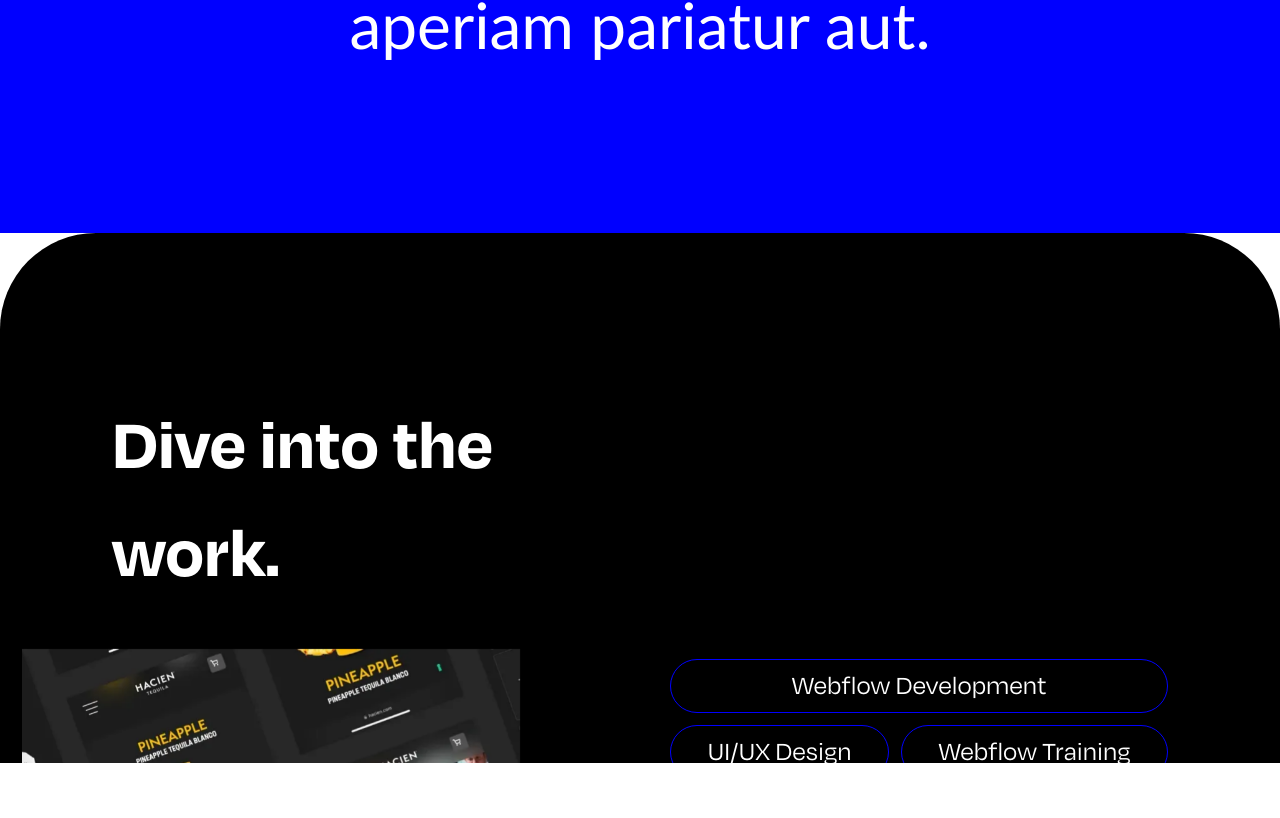
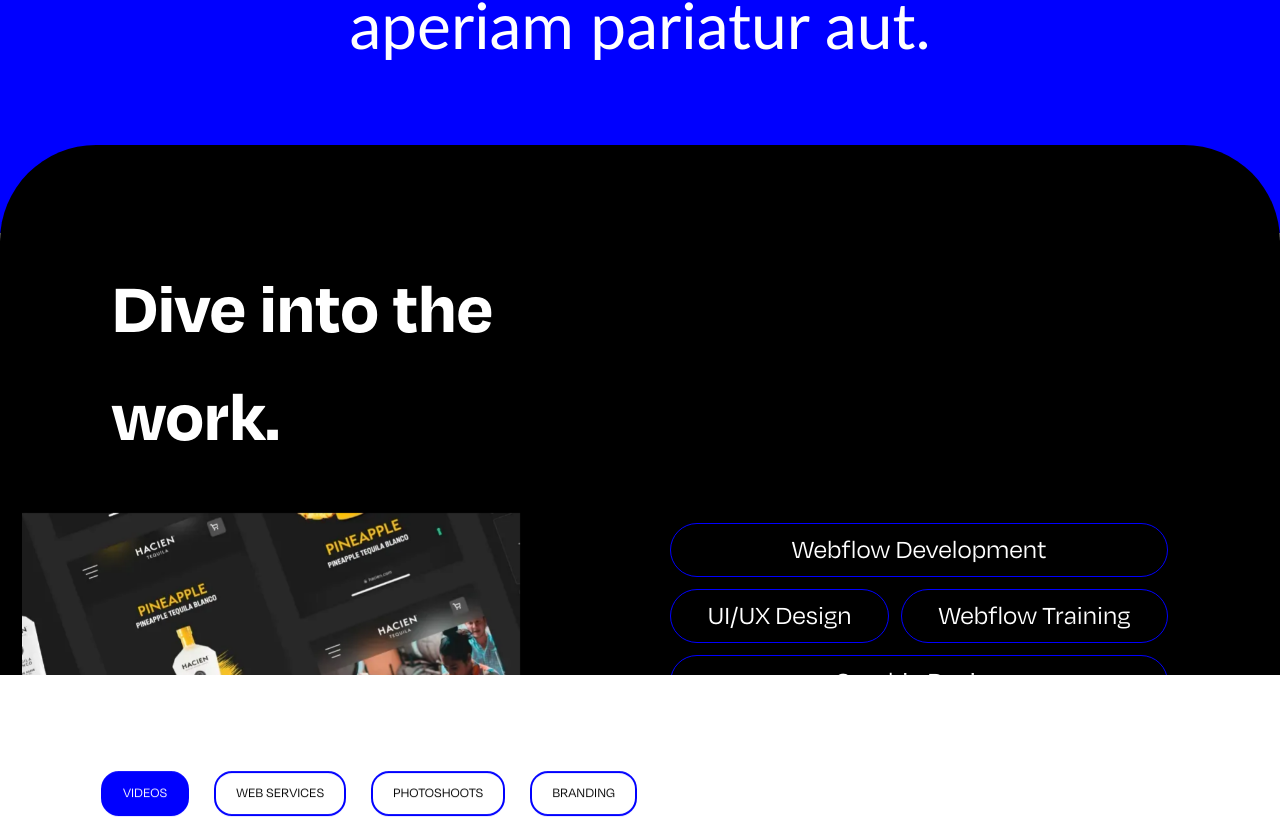
Before and after one commit to marketLube/Marketlub, a React (Vite) app: page / in a window 1280 px wide. Shown: the part 1184-2002 px from the top of the page. Built offline with nearby package versions, Linux system fonts and the light colour scheme.

Commit message:
style modified

```diff
--- a/sass/page/Section4/work.scss
+++ b/sass/page/Section4/work.scss
@@ -1,29 +1,20 @@
 .work-section {
-  // padding: 7rem;
-  // background-color: #000;
-  // color: #fff;
   border-top-left-radius: 6rem;
   border-top-right-radius: 6rem;
-  // // margin-top: -88px;
-  // position: -webkit-sticky;
-  // position: sticky;
-  // top: 0;
-  // overflow: hidden;
   background-color: #000;
   height: 100vh;
+  margin-top: -5.5rem;
 
   &__scroll-container {
-    // border-top-left-radius: 6rem;
-    // border-top-right-radius: 6rem;
-    // background-color: #000;
-    padding: 10rem 7rem 5rem 7rem;
+    padding: 7rem 7rem 5rem 7rem;
+
     scrollbar-width: none;
     -ms-overflow-style: none;
     display: grid;
     grid-template-columns: 1fr 1fr;
     grid-auto-rows: auto;
     overflow-y: scroll;
-    height: 75vh;
+    height: 80vh;
     gap: 60px;
     row-gap: 40px;
     scroll-behavior: smooth;
--- a/src/SectionFour/WorkSection.jsx
+++ b/src/SectionFour/WorkSection.jsx
@@ -79,9 +79,7 @@ export const WorkSection = () => {
   return (
     <div className="work-section" style={{ position: "sticky", top: 0 }}>
       <div className="work-section__scroll-container container">
-        <div>
-          <h1 className="work-section__title">Dive into the work.</h1>
-        </div>
+        <h1 className="work-section__title">Dive into the work.</h1>
         {items.map((item, index) => (
           <>
             <div className="work-section__imageDiv">
--- a/styles/sassStyle.css
+++ b/styles/sassStyle.css
@@ -210,16 +210,17 @@
   border-top-right-radius: 6rem;
   background-color: #000;
   height: 100vh;
+  margin-top: -5.5rem;
 }
 .work-section__scroll-container {
-  padding: 10rem 7rem 5rem 7rem;
+  padding: 7rem 7rem 5rem 7rem;
   scrollbar-width: none;
   -ms-overflow-style: none;
   display: grid;
   grid-template-columns: 1fr 1fr;
   grid-auto-rows: auto;
   overflow-y: scroll;
-  height: 75vh;
+  height: 80vh;
   gap: 60px;
   row-gap: 40px;
   scroll-behavior: smooth;
```
Also changed, not shown: 1 other file (tests, documents, lock files or other folders).
